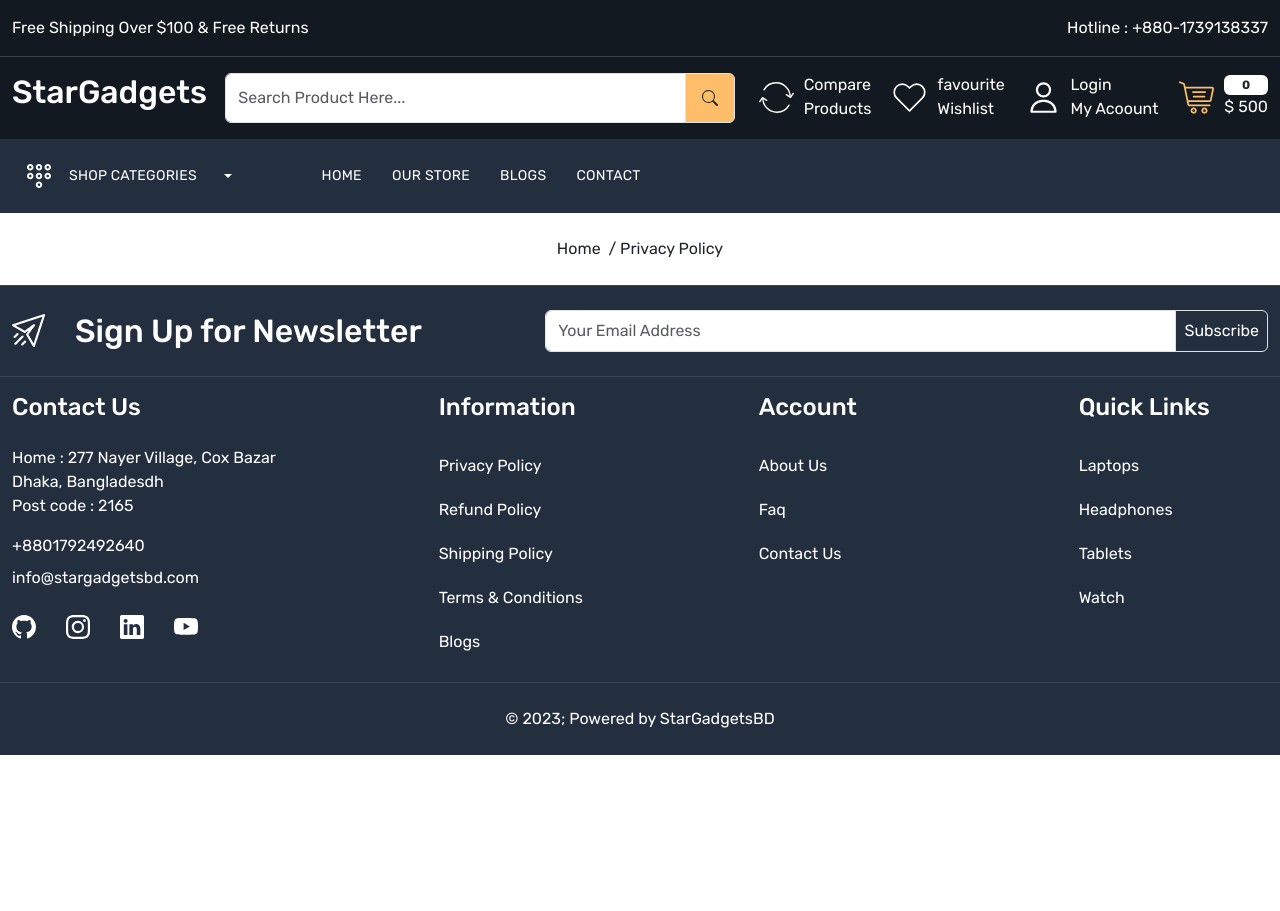
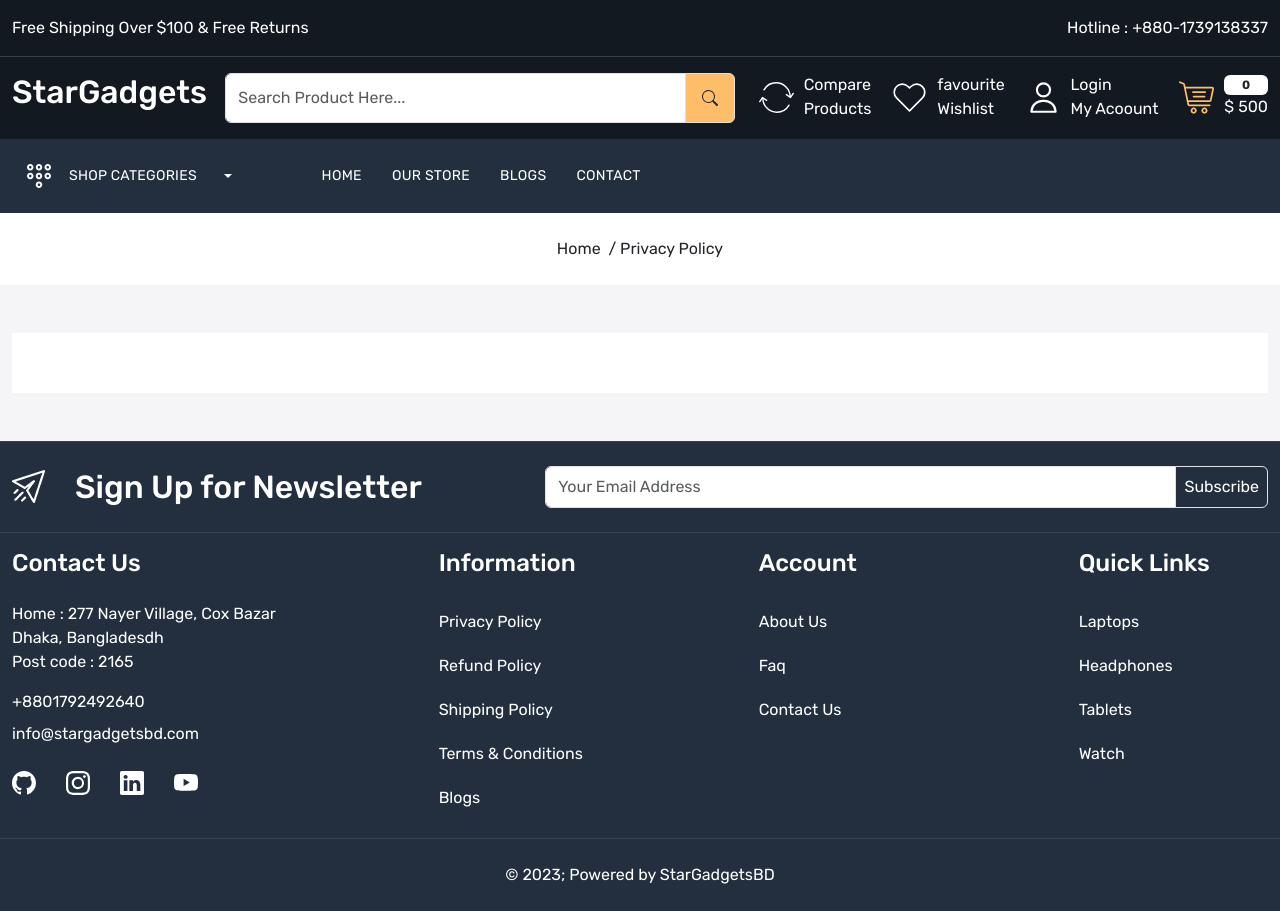
Before and after one commit to Mahmud2640/e-commerce-starGadgets, a React (Create React App) app: page /privacy-policy in a window 1280 px wide. Before the commit the page ends 800 px from the top, so only its background shows below. Built offline with nearby package versions, Linux system fonts and the light colour scheme.

Commit message:
product details

```diff
--- a/src/App.css
+++ b/src/App.css
@@ -59,3 +59,7 @@
   margin-bottom: 30px;
   line-height: 32px;
 }
+.policy {
+  background-color: white;
+  padding: 30px;
+}
--- a/src/Routes/Routes.js
+++ b/src/Routes/Routes.js
@@ -18,6 +18,7 @@
 import RefundPolicy from "../pages/RefundPolicy/RefundPolicy";
 import ShipingPolicy from "../pages/ShipingPolicy/ShipingPolicy";
 import TermsAndCondition from "../pages/TermsAndCondition/TermsAndCondition";
+import SingleProduct from "../pages/Store/SingleProduct";
 
 const Routess = () => {
   return (
@@ -41,6 +42,7 @@
           <Route path="refund-policy" element={<RefundPolicy />} />
           <Route path="shiping-policy" element={<ShipingPolicy />} />
           <Route path="terms-and-condition" element={<TermsAndCondition />} />
+          <Route path="product/:id" element={<SingleProduct />} />
         </Route>
       </Routes>
     </BrowserRouter>
--- a/src/pages/PrivacyPolicy/PrivacyPolicy.js
+++ b/src/pages/PrivacyPolicy/PrivacyPolicy.js
@@ -7,6 +7,15 @@
     <>
       <Meta title={"Privacy Policy"} />
       <BreadCrumb title="Privacy Policy" />
+      <section className="policy-wrapper py-5 home-wrapper-2">
+        <div className="container-xxl">
+          <div className="row">
+            <div className="col-12">
+              <div className="policy"></div>
+            </div>
+          </div>
+        </div>
+      </section>
     </>
   );
 };
--- a/src/pages/RefundPolicy/RefundPolicy.js
+++ b/src/pages/RefundPolicy/RefundPolicy.js
@@ -7,6 +7,15 @@
     <>
       <Meta title={"Refund Policy"} />
       <BreadCrumb title="Refund Policy" />
+      <section className="policy-wrapper py-5 home-wrapper-2">
+        <div className="container-xxl">
+          <div className="row">
+            <div className="col-12">
+              <div className="policy"></div>
+            </div>
+          </div>
+        </div>
+      </section>
     </>
   );
 };
--- a/src/pages/ShipingPolicy/ShipingPolicy.js
+++ b/src/pages/ShipingPolicy/ShipingPolicy.js
@@ -7,6 +7,15 @@
     <>
       <Meta title={"Shiping Policy"} />
       <BreadCrumb title="Shiping Policy" />
+      <section className="policy-wrapper py-5 home-wrapper-2">
+        <div className="container-xxl">
+          <div className="row">
+            <div className="col-12">
+              <div className="policy"></div>
+            </div>
+          </div>
+        </div>
+      </section>
     </>
   );
 };
--- /dev/null
+++ b/src/pages/Store/SingleProduct.js
@@ -0,0 +1,15 @@
+import React from "react";
+import Meta from "../../components/seo/Meta";
+import BreadCrumb from "../../components/BreadCrumb/BreadCrumb";
+import "./SingleProduct.css";
+
+const SingleProduct = () => {
+  return (
+    <>
+      <Meta title={"Product Name"} />
+      <BreadCrumb title="Product Name" />
+    </>
+  );
+};
+
+export default SingleProduct;
--- a/src/pages/TermsAndCondition/TermsAndCondition.js
+++ b/src/pages/TermsAndCondition/TermsAndCondition.js
@@ -7,6 +7,15 @@
     <>
       <Meta title={"Terms And Condition"} />
       <BreadCrumb title="Terms And Condition" />
+      <section className="policy-wrapper py-5 home-wrapper-2">
+        <div className="container-xxl">
+          <div className="row">
+            <div className="col-12">
+              <div className="policy"></div>
+            </div>
+          </div>
+        </div>
+      </section>
     </>
   );
 };
```
Also changed, not shown: src/pages/Store/SingleProduct.css (added).
